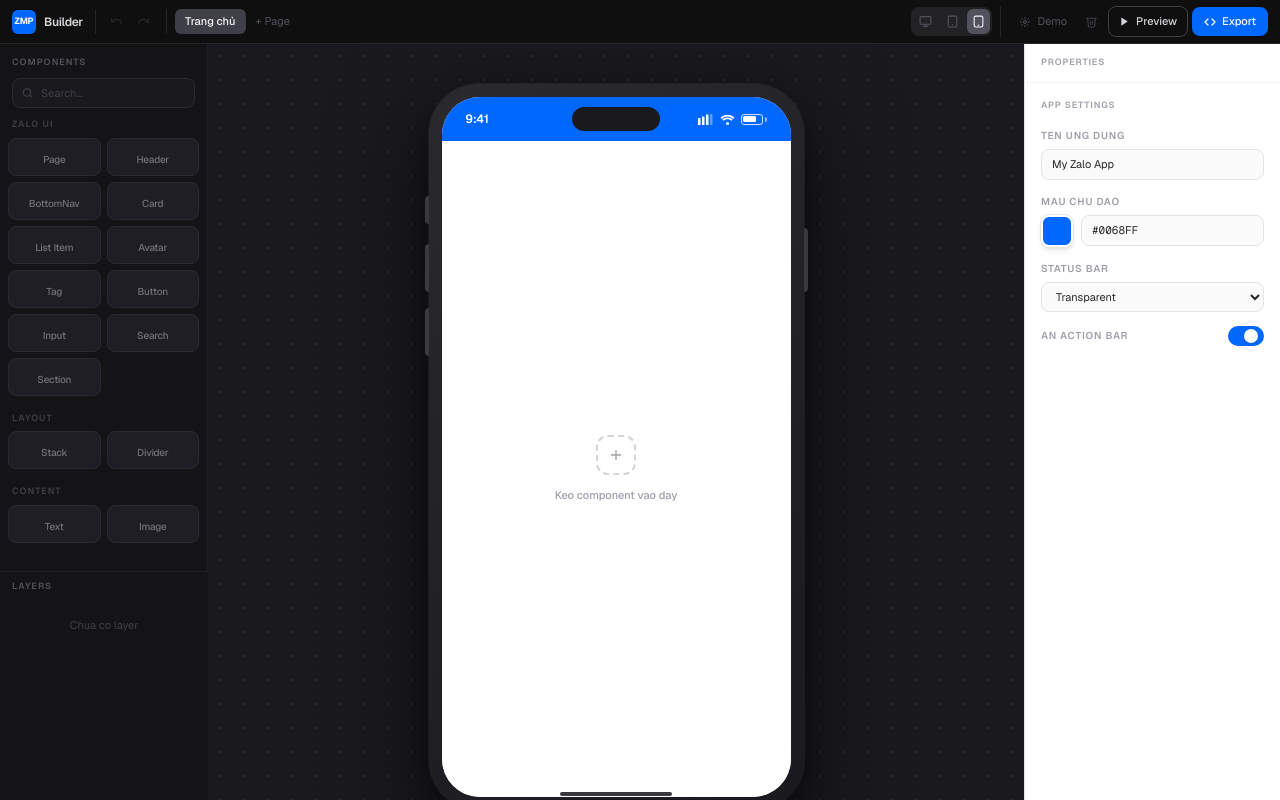
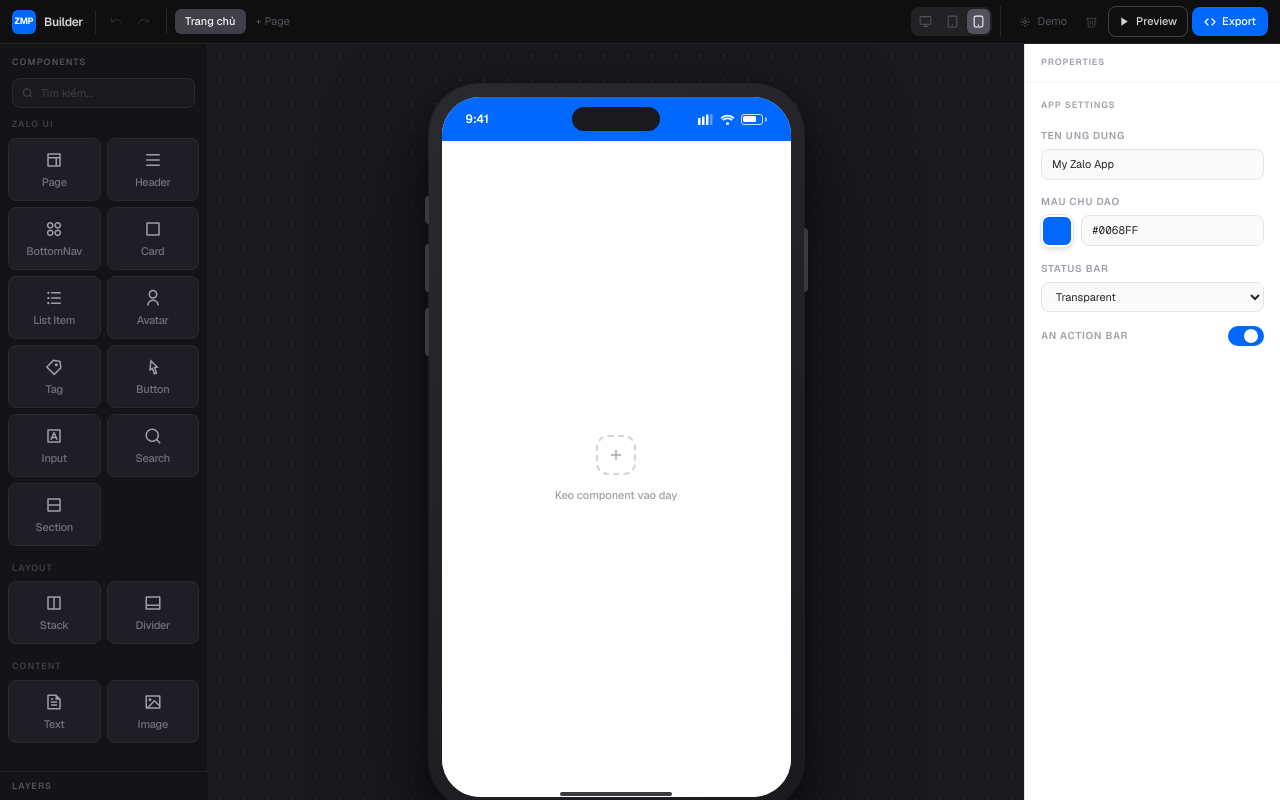
Before and after one commit to baoduongwork98/builder-zmp, a Next.js app in the folder react-builder/: page / in a window 1280 px wide. Built offline with nearby package versions, Linux system fonts and the light colour scheme.

Commit message:
feat: component panel — react-icons, hover tooltip with live preview

```diff
--- a/react-builder/src/components/builder/ComponentPanel.tsx
+++ b/react-builder/src/components/builder/ComponentPanel.tsx
@@ -1,57 +1,158 @@
 "use client"
 
-import React, { useState } from "react"
+import React, { useState, useRef } from "react"
 import { useDraggable } from "@dnd-kit/core"
 import { registry, categoryOrder } from "@/registry/index"
 import { ComponentDefinition } from "@/types/builder"
 import { cn } from "@/lib/utils"
 
+// ─── Tooltip ────────────────────────────────────────────────────────────────
+
+const categoryChipClass: Record<string, string> = {
+  zalo: "bg-blue-950 text-blue-400",
+  layout: "bg-purple-950 text-purple-400",
+  ui: "bg-emerald-950 text-emerald-400",
+}
+
+const categoryLabels: Record<string, string> = {
+  zalo: "Zalo UI",
+  layout: "Layout",
+  ui: "Content",
+}
+
+function ComponentTooltip({ def, y }: { def: ComponentDefinition; y: number }) {
+  const maxY = typeof window !== "undefined" ? window.innerHeight - 260 : 400
+  const clampedY = Math.max(8, Math.min(y, maxY))
+  const Icon = def.icon as React.FC<{ size?: number; className?: string }>
+
+  return (
+    <div
+      className="fixed z-50 w-56 rounded-xl border border-[#2A2A32] bg-[#1E1E24] shadow-2xl p-3 pointer-events-none"
+      style={{ left: 216, top: clampedY }}
+    >
+      {/* Header */}
+      <div className="flex items-center gap-2 mb-2.5">
+        <Icon size={18} className="text-zinc-300 shrink-0" />
+        <span className="text-sm font-semibold text-zinc-100 flex-1 truncate">
+          {def.label}
+        </span>
+        <span
+          className={cn(
+            "text-[10px] px-1.5 py-0.5 rounded-full font-medium shrink-0",
+            categoryChipClass[def.category] ?? "bg-zinc-800 text-zinc-400"
+          )}
+        >
+          {categoryLabels[def.category] ?? def.category}
+        </span>
+      </div>
+
+      {/* Live preview */}
+      <div
+        className="bg-white rounded-lg overflow-hidden mb-2.5"
+        style={{ height: 88 }}
+      >
+        <div
+          style={{
+            transform: "scale(0.75)",
+            transformOrigin: "top left",
+            width: "133%",
+            pointerEvents: "none",
+          }}
+        >
+          {def.renderer(def.defaultProps, null)}
+        </div>
+      </div>
+
+      {/* Description */}
+      {def.description && (
+        <p className="text-[11px] text-zinc-500 leading-relaxed">
+          {def.description}
+        </p>
+      )}
+    </div>
+  )
+}
+
+// ─── Draggable card ──────────────────────────────────────────────────────────
+
 interface DraggableComponentItemProps {
   def: ComponentDefinition
+  onHover: (def: ComponentDefinition, y: number) => void
+  onLeave: () => void
 }
 
-function DraggableComponentItem({ def }: DraggableComponentItemProps) {
+function DraggableComponentItem({
+  def,
+  onHover,
+  onLeave,
+}: DraggableComponentItemProps) {
   const { attributes, listeners, setNodeRef, isDragging } = useDraggable({
     id: `panel__${def.type}`,
     data: { isPanel: true, nodeType: def.type },
   })
+
+  const Icon = def.icon as React.FC<{ size?: number; className?: string }>
+
+  function handleMouseEnter(e: React.MouseEvent) {
+    const rect = e.currentTarget.getBoundingClientRect()
+    onHover(def, rect.top)
+  }
 
   return (
     <div
       ref={setNodeRef}
       {...listeners}
       {...attributes}
+      onMouseEnter={handleMouseEnter}
+      onMouseLeave={onLeave}
       className={cn(
-        "flex flex-col items-center gap-1.5 p-2.5 rounded-lg cursor-grab select-none transition-all duration-150",
+        "flex flex-col items-center gap-2 p-3 rounded-lg cursor-grab select-none transition-all duration-150",
         "bg-[#1E1E24] border border-[#2A2A32]",
         "hover:border-[#0068FF]/50 hover:bg-[#1A1D2E]",
         isDragging && "opacity-40 cursor-grabbing scale-95"
       )}
     >
-      <span className="text-lg leading-none">{def.icon}</span>
-      <span className="text-[10px] text-zinc-500 font-medium leading-none tracking-tight">
+      <Icon
+        size={18}
+        className={cn(
+          "transition-colors duration-150",
+          isDragging ? "text-zinc-300" : "text-zinc-400 group-hover:text-zinc-200"
+        )}
+      />
+      <span className="text-[11px] text-zinc-500 font-medium leading-none tracking-tight text-center">
         {def.label}
       </span>
     </div>
   )
 }
 
-const categoryLabels: Record<string, string> = {
-  zalo: "Zalo UI",
-  layout: "Layout",
-  ui: "Content",
-  form: "Form",
-}
+// ─── Panel ───────────────────────────────────────────────────────────────────
 
 export function ComponentPanel() {
   const [search, setSearch] = useState("")
+  const [tooltip, setTooltip] = useState<{
+    def: ComponentDefinition
+    y: number
+  } | null>(null)
+  const timerRef = useRef<ReturnType<typeof setTimeout> | null>(null)
+
+  function showTooltip(def: ComponentDefinition, y: number) {
+    if (timerRef.current) clearTimeout(timerRef.current)
+    timerRef.current = setTimeout(() => setTooltip({ def, y }), 150)
+  }
+
+  function hideTooltip() {
+    if (timerRef.current) clearTimeout(timerRef.current)
+    setTooltip(null)
+  }
 
   const grouped = categoryOrder.reduce(
     (acc, cat) => {
       const items = Object.values(registry).filter(
         (d) =>
           d.category === cat &&
-          (search === "" || d.label.toLowerCase().includes(search.toLowerCase()))
+          (search === "" ||
+            d.label.toLowerCase().includes(search.toLowerCase()))
       )
       if (items.length) acc[cat] = items
       return acc
@@ -60,6 +161,7 @@ export function ComponentPanel() {
   )
 
   return (
+    <>
       <div className="w-52 border-r border-[#1E1E24] bg-[#141417] flex flex-col overflow-hidden">
         {/* Header */}
         <div className="px-3 pt-3 pb-2.5 shrink-0">
@@ -69,7 +171,12 @@ export function ComponentPanel() {
           <div className="relative">
             <svg
               className="absolute left-2.5 top-1/2 -translate-y-1/2 text-zinc-700 pointer-events-none"
-            width="11" height="11" viewBox="0 0 24 24" fill="none" stroke="currentColor" strokeWidth="2.5"
+              width="11"
+              height="11"
+              viewBox="0 0 24 24"
+              fill="none"
+              stroke="currentColor"
+              strokeWidth="2.5"
             >
               <circle cx="11" cy="11" r="8" />
               <line x1="21" y1="21" x2="16.65" y2="16.65" />
@@ -78,7 +185,7 @@ export function ComponentPanel() {
               type="text"
               value={search}
               onChange={(e) => setSearch(e.target.value)}
-            placeholder="Search..."
+              placeholder="Tìm kiếm..."
               className="w-full text-[11px] bg-[#1A1A1E] border border-[#2A2A32] rounded-lg pl-7 pr-2.5 py-1.5 outline-none focus:border-[#0068FF]/60 text-zinc-300 placeholder:text-zinc-700 transition-colors"
             />
           </div>
@@ -87,7 +194,9 @@ export function ComponentPanel() {
         {/* Component list */}
         <div className="overflow-y-auto flex-1 px-2 pb-3 scrollbar-hide">
           {Object.keys(grouped).length === 0 ? (
-          <p className="text-[11px] text-zinc-700 text-center mt-8">Khong tim thay</p>
+            <p className="text-[11px] text-zinc-700 text-center mt-8">
+              Không tìm thấy component nào
+            </p>
           ) : (
             Object.entries(grouped).map(([cat, items]) => (
               <div key={cat} className="mb-4">
@@ -96,7 +205,12 @@ export function ComponentPanel() {
                 </p>
                 <div className="grid grid-cols-2 gap-1.5">
                   {items.map((def) => (
-                  <DraggableComponentItem key={def.type} def={def} />
+                    <DraggableComponentItem
+                      key={def.type}
+                      def={def}
+                      onHover={showTooltip}
+                      onLeave={hideTooltip}
+                    />
                   ))}
                 </div>
               </div>
@@ -104,5 +218,9 @@ export function ComponentPanel() {
           )}
         </div>
       </div>
+
+      {/* Tooltip — rendered outside the panel div so it's not clipped */}
+      {tooltip && <ComponentTooltip def={tooltip.def} y={tooltip.y} />}
+    </>
   )
 }
```
Lines whose indentation alone changed are shown as unchanged.
